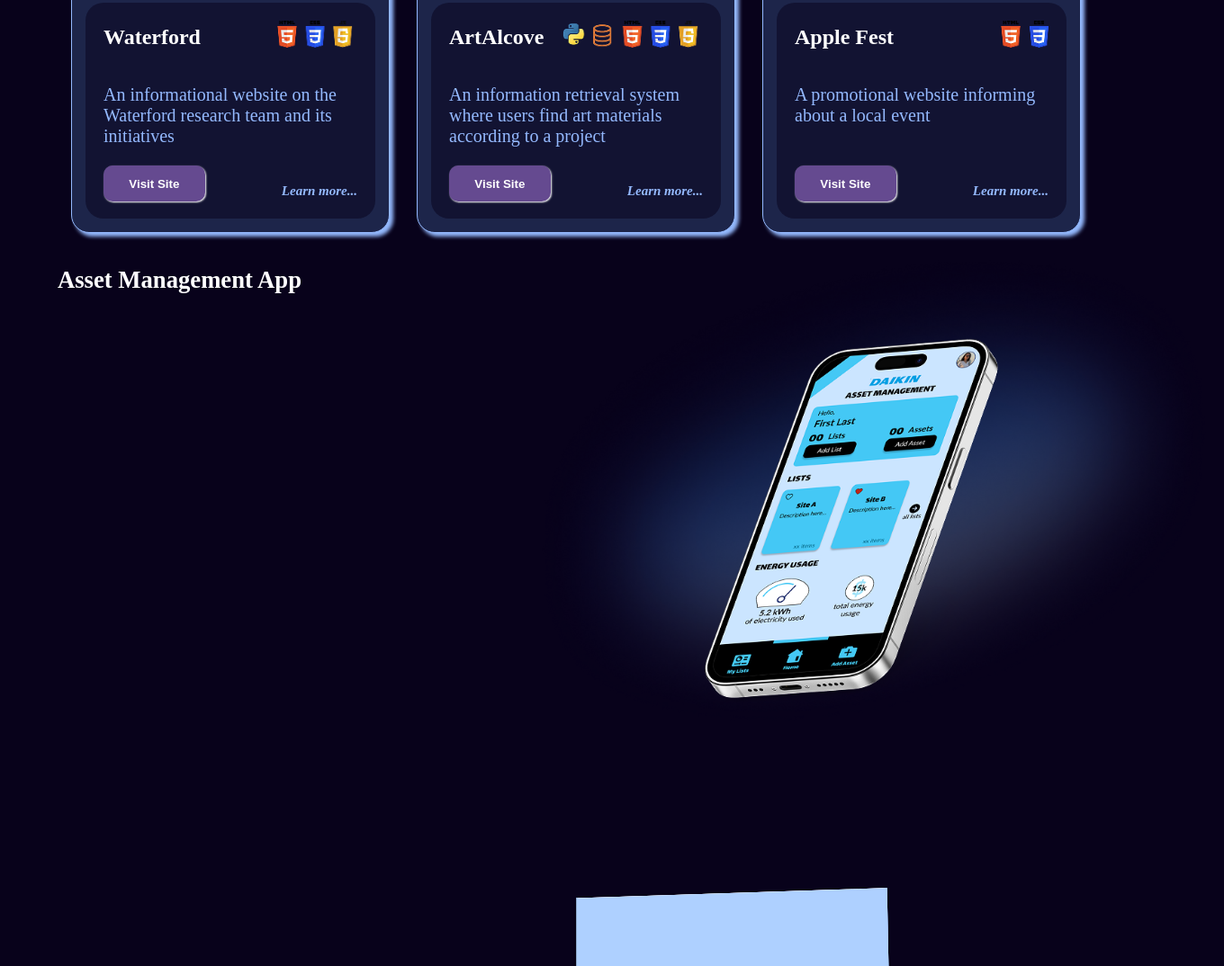
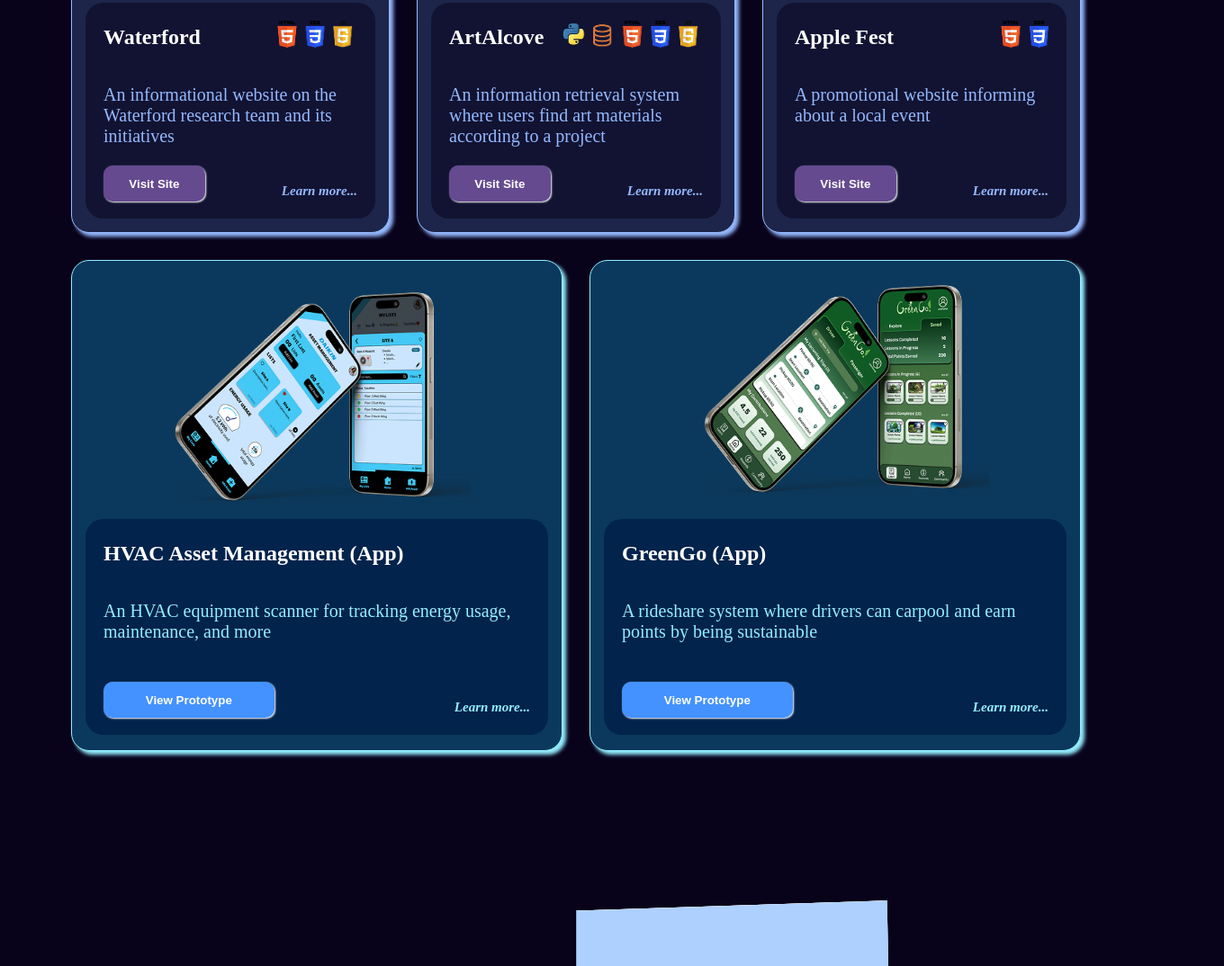
Before and after one commit to karen-malka/karens-portfolio, a plain HTML site: page index.html in a window 1280 px wide. Shown: the part 1212-2286 px from the top of the page at 90% size, 1360 px wide, since content can reach past the window. Drawn offline with nearby package versions, Linux system fonts and the light colour scheme.

Commit message:
app prototypes added

```diff
--- a/index.html
+++ b/index.html
@@ -84,17 +84,51 @@
         </div>
       </div>
     </div>
-    <div class="projects">
-      <div>
-        <h2 class="white project-heading">
-          <a href="asset-app.html">Asset Management App</a>
-        </h2>
+
+    <div class="prototypes">
+      <div class="prototype-box">
+        <img
+          class="preview"
+          src="images/projects/hvac-management-app-preview.png"
+        />
+        <div class="prototype-info">
+          <div class="website-two-col">
+            <h2 class="white">HVAC Asset Management (App)</h2>
+          </div>
+          <div>
+            <p>
+              An HVAC equipment scanner for tracking energy usage, maintenance,
+              and more
+            </p>
+          </div>
+          <div class="website-two-col">
+            <button id="asset-management" class="prototype-btn">
+              View Prototype
+            </button>
+            <a class="blue-learn-more">Learn more...</a>
+          </div>
+        </div>
       </div>
-      <div>
+      <div class="prototype-box">
         <img
-          class="project-img"
-          src="images/projects/Asset Management App.png"
+          class="preview"
+          src="images/projects/sustainable-rideshare-app-preview.png"
         />
+        <div class="prototype-info">
+          <div class="website-two-col">
+            <h2 class="white">GreenGo (App)</h2>
+          </div>
+          <div>
+            <p>
+              A rideshare system where drivers can carpool and earn points by
+              being sustainable
+            </p>
+          </div>
+          <div class="website-two-col">
+            <button id="artalcove" class="prototype-btn">View Prototype</button>
+            <a class="blue-learn-more">Learn more...</a>
+          </div>
+        </div>
       </div>
     </div>
 
--- a/styles/site.css
+++ b/styles/site.css
@@ -231,14 +231,20 @@ video {
   height: 40vw;
 }
 
-.websites {
+.websites,
+.prototypes {
   display: flex;
   flex-direction: row;
   margin-left: 5vw;
   margin-right: 5vw;
 }
 
-.website-box {
+.prototypes {
+  height: 45vw;
+}
+
+.website-box,
+.prototype-box {
   border: 1px solid #94b9fe;
   background-color: #1d254a;
   box-shadow: 4px 4px 4px #94b9fe;
@@ -249,18 +255,39 @@ video {
   margin: 15px;
 }
 
+.prototype-box {
+  width: 45%;
+  background-color: #0b395d;
+  border: 1px solid #94eefe;
+  box-shadow: 4px 4px 4px #94eefe;
+  color: #94eefe;
+}
+
+.prototypes .preview {
+  display: block;
+  margin-left: auto;
+  margin-right: auto;
+  height: 50%;
+  width: auto;
+}
+
 .preview {
   width: 100%;
   margin-bottom: 15px;
 }
 
-.website-info {
+.website-info,
+.prototype-info {
   display: flex;
   flex-direction: column;
   background-color: #121332;
   border-radius: 20px;
   padding: 20px;
   height: 200px;
+}
+
+.prototype-info {
+  background-color: #02234b;
 }
 
 .website-two-col {
@@ -278,12 +305,14 @@ video {
   width: auto;
 }
 
-.websites p {
+.websites p,
+.prototypes p {
   font-size: 20px;
   height: 70px;
 }
 
-.learn-more {
+.learn-more,
+.blue-learn-more {
   font-size: 15px;
   font-style: italic;
   font-weight: bold;
@@ -295,7 +324,12 @@ video {
   padding-top: 20px;
 }
 
-.learn-more::after {
+.blue-learn-more {
+  color: #94eefe;
+}
+
+.learn-more::after,
+.blue-learn-more::after {
   content: "";
   position: absolute;
   left: 0;
@@ -308,11 +342,17 @@ video {
   transform: translate3d(-100%, 0, 0);
 }
 
-.learn-more:hover::after {
+.blue-learn-more::after {
+  background-color: #94eefe;
+}
+
+.learn-more:hover::after,
+.blue-learn-more:hover::after {
   transform: translate3d(0, 0, 0);
 }
 
-.web-btn {
+.web-btn,
+.prototype-btn {
   color: white;
   font-weight: bold;
   background-color: #654a90;
@@ -325,10 +365,19 @@ video {
   transition: 0.3s;
 }
 
+.prototype-btn {
+  background-color: #4492ff;
+}
+
+.prototype-btn:hover {
+  background-color: #aed0ff;
+}
+
 .web-btn:hover {
   background-color: #432378;
 }
 
-.web-btn:active {
+.web-btn:active,
+.prototype-btn:active {
   transform: scale(0.85);
 }
```
Also changed, not shown: images/projects/hvac-management-app-preview.png (added), images/projects/sustainable-rideshare-app-preview.png (added).
